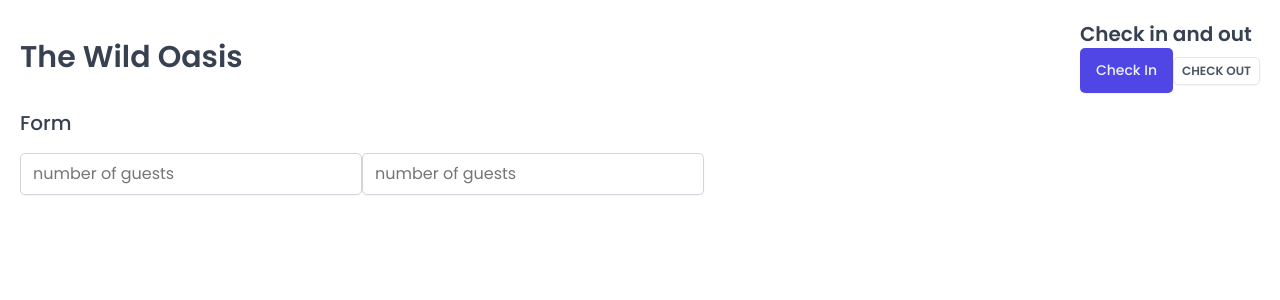
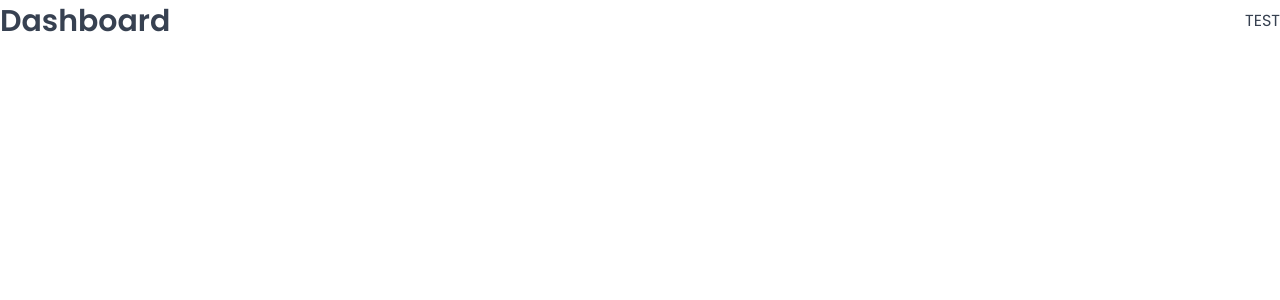
Before and after one commit to ashutosh-mishra-dev/The-Wild-Osis-this-is-big-project-using-csr-vite-and-ssr-next.js-and-more-functionality, a React (Vite) app: page /dashboard in a window 1280 px wide. Shown: the top 300 px of the page. Built offline with nearby package versions, Linux system fonts and the light colour scheme; a web font is replaced by a local one.

Commit message:
Section 25 : Setting Up Our Biggest Project + Styled Component :- Setting Up Pages and Routes

```diff
--- a/package.json
+++ b/package.json
@@ -12,6 +12,7 @@
   "dependencies": {
     "react": "^19.1.1",
     "react-dom": "^19.1.1",
+    "react-router": "^7.9.4",
     "styled-components": "^6.1.19"
   },
   "devDependencies": {
--- a/src/App.jsx
+++ b/src/App.jsx
@@ -1,50 +1,31 @@
-import styled from "styled-components";
+import { BrowserRouter, Navigate, Route, Routes } from "react-router";
+import Dashboard from "./pages/Dashboard";
+import Bookings from "./pages/Bookings";
+import Cabins from "./pages/Cabins";
+import Users from "./pages/Users";
+import Settings from "./pages/Settings";
+import Account from "./pages/Account";
+import Login from "./pages/Login";
+import PageNotFound from "./pages/PageNotFound";
 import { GlobalStyles } from "./styles/GlobalStyles";
-import Button from "./ui/Button";
-import Input from "./ui/Input";
-import Heading from "./ui/Heading";
-import Row from "./ui/Row";
-
-const Mystyle = styled.h1`
-  font-size: 30px;
-  font-weight: 600;
-`;
-
-const StyledApp = styled.div`
-  /* background-color: orangered; */
-  padding: 20px;
-`;
 
 function App() {
   return (
     <>
       <GlobalStyles />
-      <StyledApp>
-        <Row>
-          <Row type="horizontal">
-            <Heading as="h1">The Wild Oasis</Heading>
-
-            <div>
-              <Heading as="h2">Check in and out</Heading>
-              <Button onClick={() => alert("hi")}>Check In</Button>
-              <Button
-                variations="secondary"
-                sizes="small"
-                onClick={() => alert("hellow")}>
-                Check Out
-              </Button>
-            </div>
-          </Row>
-
-          <Row>
-            <Heading as="h3">Form</Heading>
-            <form>
-              <Input placeholder="number of guests" />
-              <Input placeholder="number of guests" />
-            </form>
-          </Row>
-        </Row>
-      </StyledApp>
+      <BrowserRouter>
+        <Routes>
+          <Route index element={<Navigate replace to="dashboard" />} />
+          <Route path="dashboard" element={<Dashboard />} />
+          <Route path="bookings" element={<Bookings />} />
+          <Route path="cabins" element={<Cabins />} />
+          <Route path="users" element={<Users />} />
+          <Route path="settings" element={<Settings />} />
+          <Route path="account" element={<Account />} />
+          <Route path="login" element={<Login />} />
+          <Route path="*" element={<PageNotFound />} />
+        </Routes>
+      </BrowserRouter>
     </>
   );
 }
--- a/src/pages/PageNotFound.jsx
+++ b/src/pages/PageNotFound.jsx
@@ -1,7 +1,8 @@
 import styled from "styled-components";
 
-import { useMoveBack } from "../hooks/useMoveBack";
+//import { useMoveBack } from "../hooks/useMoveBack";
 import Heading from "../ui/Heading";
+import { useNavigate } from "react-router";
 
 const StyledPageNotFound = styled.main`
   height: 100vh;
@@ -28,7 +29,8 @@
 `;
 
 function PageNotFound() {
-  const moveBack = useMoveBack();
+  //const moveBack = useMoveBack(); // not work with react-router-7
+  const navigate = useNavigate();
 
   return (
     <StyledPageNotFound>
@@ -36,7 +38,10 @@
         <Heading as="h1">
           The page you are looking for could not be found 😢
         </Heading>
-        <button onClick={moveBack} size="large">
+        {/* <button onClick={moveBack} size="large">
+          &larr; Go back
+        </button> */}
+        <button onClick={navigate(-1)} size="large">
           &larr; Go back
         </button>
       </Box>
```
Also changed, not shown: 1 other file (tests, documents, lock files or other folders).
